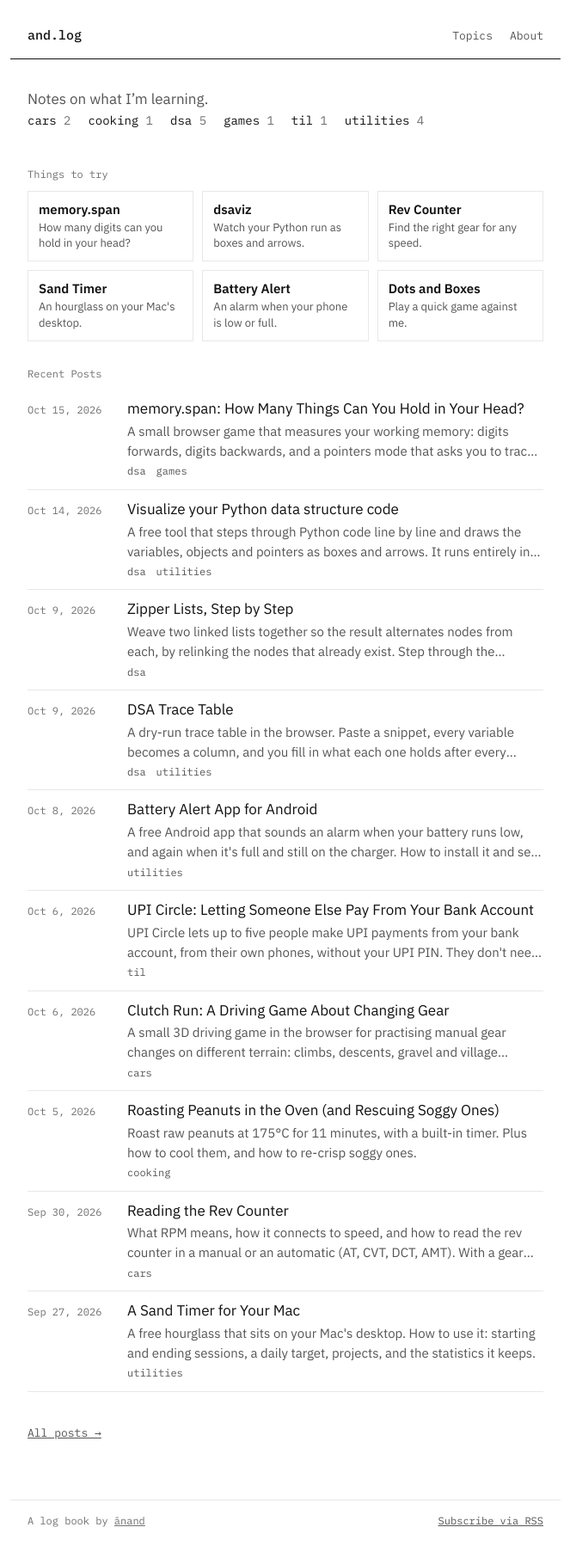
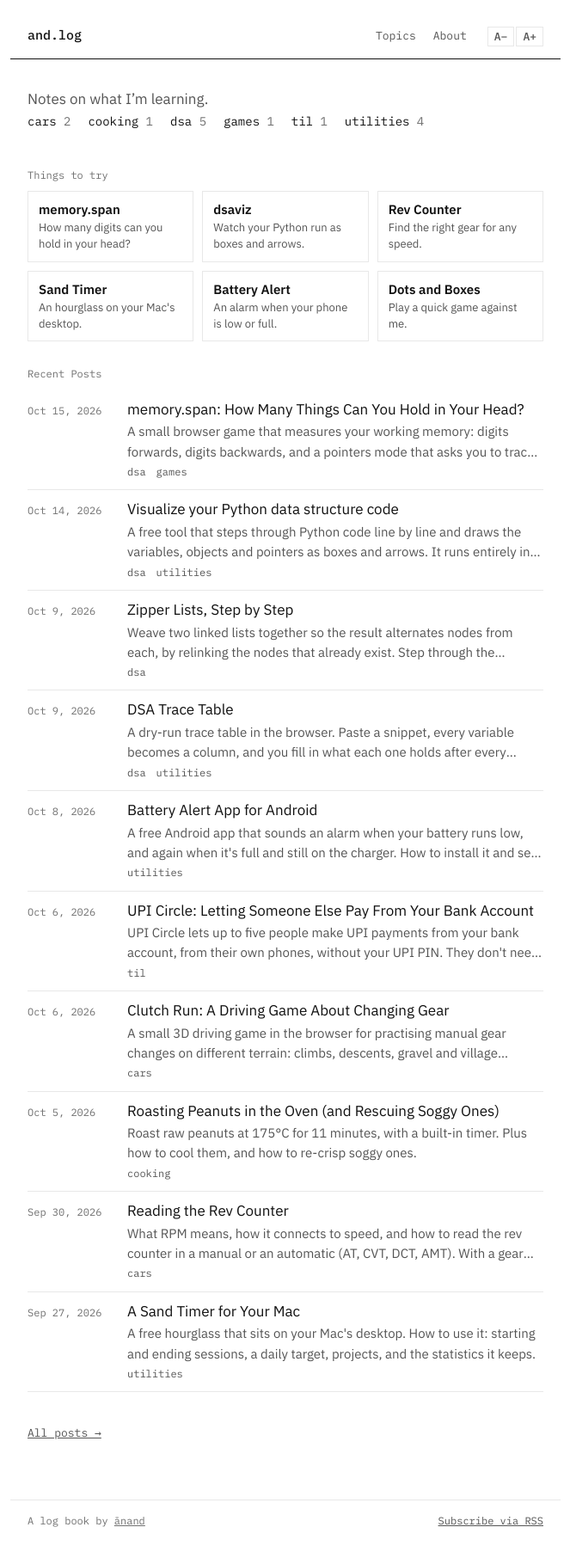
Before and after one commit to and/and.github.io, a Jekyll site: the page built from index.md, in a window 1280 px wide. Shown: the whole page at 86% size, without its empty margins (308-971 px from the left). Built offline with Jekyll 4.4.1, drawn with Linux system fonts in a browser that asks for light colours.

Commit message:
Add text size buttons that remember the choice
A- and A+ in the header step the root font size from 87.5% to 150%
of the browser default. The choice is saved in localStorage and applied
before the page draws. Layout font sizes are now in rem so they scale,
and the header wraps on narrow screens at large sizes.

Co-Authored-By: Claude Opus 5.5 <noreply@anthropic.com>

```diff
--- a/_layouts/default.html
+++ b/_layouts/default.html
@@ -8,6 +8,10 @@
   <link rel="preconnect" href="https://fonts.googleapis.com">
   <link rel="preconnect" href="https://fonts.gstatic.com" crossorigin>
   <link href="https://fonts.googleapis.com/css2?family=IBM+Plex+Mono:wght@400;500&family=IBM+Plex+Sans:ital,wght@0,400;0,500;0,600;1,400&display=swap" rel="stylesheet">
+<script>
+  // Text size: steps of 12.5% of the browser's own default, saved per browser.
+  try{var z=parseFloat(localStorage.getItem('textScale'));if(z>=.875&&z<=1.5)document.documentElement.style.fontSize=(z*100)+'%';}catch(e){}
+</script>
 <style>
 :root{
   --bg:#ffffff;--text:#111111;--muted:#555555;--faint:#707070;--rule:#e8e8e8;--subtle:#f6f6f6;--mark:#ffe14d;
@@ -16,46 +20,52 @@
   --max-width:640px;
 }
 *{margin:0;padding:0;box-sizing:border-box}
-body{font-family:var(--font);background:var(--bg);color:var(--text);font-size:17px;line-height:1.7;-webkit-font-smoothing:antialiased;text-rendering:optimizeLegibility}
+html{font-size:100%}
+body{font-family:var(--font);background:var(--bg);color:var(--text);font-size:1.0625rem;line-height:1.7;-webkit-font-smoothing:antialiased;text-rendering:optimizeLegibility}
 a{color:inherit}
 .container{max-width:var(--max-width);margin:0 auto;padding:0 20px}
 
 header.site-header{padding:28px 0 0}
-.header-content{display:flex;justify-content:space-between;align-items:baseline;max-width:var(--max-width);margin:0 auto;padding:0 20px 14px;border-bottom:1px solid var(--text)}
-.site-title{font-family:var(--mono);font-size:15px;font-weight:500;color:var(--text);text-decoration:none}
+.header-content{display:flex;flex-wrap:wrap;gap:8px 20px;justify-content:space-between;align-items:baseline;max-width:var(--max-width);margin:0 auto;padding:0 20px 14px;border-bottom:1px solid var(--text)}
+.site-title{font-family:var(--mono);font-size:0.9375rem;font-weight:500;color:var(--text);text-decoration:none}
 .site-title:hover{color:var(--muted)}
-.site-nav{display:flex;gap:20px;font-family:var(--mono);font-size:13px}
+.site-nav{display:flex;gap:20px;font-family:var(--mono);font-size:0.8125rem}
 .site-nav a{color:var(--muted);text-decoration:none}
 .site-nav a:hover{color:var(--text)}
 .nav-trigger,.menu-icon{display:none}
+.text-size{display:flex;gap:2px;margin-left:4px}
+.text-size button{font:500 .8125rem/1 var(--mono);color:var(--muted);background:none;border:1px solid var(--rule);padding:4px 7px;cursor:pointer}
+.text-size button:hover{color:var(--text);border-color:var(--text)}
+.text-size button:disabled{color:var(--faint);opacity:.5;border-color:var(--rule);cursor:default}
+.text-size button:focus-visible{outline:2px solid var(--text);outline-offset:1px}
 
 .hero{padding:0 0 4px}
 .visually-hidden{position:absolute;width:1px;height:1px;overflow:hidden;clip:rect(0 0 0 0);white-space:nowrap}
-.page-heading{font-size:30px;font-weight:600;line-height:1.2;letter-spacing:-.02em;margin-bottom:10px}
-.page-description{font-size:17px;color:var(--muted)}
+.page-heading{font-size:1.875rem;font-weight:600;line-height:1.2;letter-spacing:-.02em;margin-bottom:10px}
+.page-description{font-size:1.0625rem;color:var(--muted)}
 
 .posts-section{padding:28px 0 8px}
-.section-heading,.post-list-heading{display:block;font-family:var(--mono);font-size:12px;font-weight:400;color:var(--faint);margin:0 0 8px}
+.section-heading,.post-list-heading{display:block;font-family:var(--mono);font-size:0.75rem;font-weight:400;color:var(--faint);margin:0 0 8px}
 .post-list{list-style:none;margin-bottom:32px}
 .post-list li,.post-item{padding:10px 0;border-bottom:1px solid var(--rule)}
 .post-list .post-link{display:flex;align-items:baseline;gap:20px;text-decoration:none}
-.post-meta{font-family:var(--mono);font-size:12px;color:var(--faint);white-space:nowrap;flex-shrink:0;min-width:96px;font-variant-numeric:tabular-nums}
+.post-meta{font-family:var(--mono);font-size:0.75rem;color:var(--faint);white-space:nowrap;flex-shrink:0;min-width:96px;font-variant-numeric:tabular-nums}
 .post-list h3{flex:1;margin:0}
-.post-title{font-size:17px;font-weight:400;line-height:1.45;color:var(--text)}
+.post-title{font-size:1.0625rem;font-weight:400;line-height:1.45;color:var(--text)}
 .post-link{color:inherit;text-decoration:none;display:block}
 .post-link:hover .post-title{text-decoration:underline;text-decoration-thickness:1px;text-underline-offset:3px}
 .more-posts{margin-top:12px}
-.more-link{font-family:var(--mono);font-size:13px;color:var(--muted)}
+.more-link{font-family:var(--mono);font-size:0.8125rem;color:var(--muted)}
 
 .page-content{padding:32px 0}
 .post-header{margin-bottom:32px}
-.post-header .post-title,.post .post-title{font-size:34px;font-weight:600;line-height:1.15;letter-spacing:-.025em;margin-bottom:10px}
-.post-header .post-meta{font-size:12px}
+.post-header .post-title,.post .post-title{font-size:2.125rem;font-weight:600;line-height:1.15;letter-spacing:-.025em;margin-bottom:10px}
+.post-header .post-meta{font-size:0.75rem}
 .post-content{max-width:640px}
 .post-content p,.post-content ul,.post-content ol{margin-bottom:18px}
 .post-content ul,.post-content ol{padding-left:1.2em}
-.post-content h2{font-size:22px;font-weight:600;letter-spacing:-.01em;line-height:1.3;margin:40px 0 10px}
-.post-content h3{font-size:18px;font-weight:600;line-height:1.35;margin:28px 0 8px}
+.post-content h2{font-size:1.375rem;font-weight:600;letter-spacing:-.01em;line-height:1.3;margin:40px 0 10px}
+.post-content h3{font-size:1.125rem;font-weight:600;line-height:1.35;margin:28px 0 8px}
 .post-content a{text-decoration:underline;text-decoration-thickness:1px;text-underline-offset:3px}
 .post-content a:hover{background:var(--mark)}
 .post-content img{max-width:100%;height:auto}
@@ -63,8 +73,8 @@ header.site-header{padding:28px 0 0}
 .about-me img{display:block;border-radius:50%;border:1px solid var(--rule)}
 .about-me a:hover{background:none}
 .about-me p{margin:0}
-.about-name{font-size:22px;font-weight:600;letter-spacing:-.01em}
-.about-link{font-family:var(--mono);font-size:13px}
+.about-name{font-size:1.375rem;font-weight:600;letter-spacing:-.01em}
+.about-link{font-family:var(--mono);font-size:0.8125rem}
 .post-content blockquote{border-left:2px solid var(--text);padding-left:16px;color:var(--muted);margin-bottom:18px}
 .post-content table{border-collapse:collapse;width:100%;margin:0 0 18px;font-size:.95em}
 .post-content th,.post-content td{border:1px solid var(--rule);padding:8px 12px;text-align:left;vertical-align:top}
@@ -81,45 +91,45 @@ pre code{padding:0;background:transparent;font-size:1em}
 .highlight .err,.highlight .gr,.highlight .gt{color:#b00020}
 
 .site-footer{margin-top:24px}
-.footer-content{display:flex;justify-content:space-between;align-items:center;gap:12px;max-width:var(--max-width);margin:0 auto;padding:14px 20px 40px;border-top:1px solid var(--rule);font-family:var(--mono);font-size:12px;color:var(--faint)}
+.footer-content{display:flex;justify-content:space-between;align-items:center;gap:12px;max-width:var(--max-width);margin:0 auto;padding:14px 20px 40px;border-top:1px solid var(--rule);font-family:var(--mono);font-size:0.75rem;color:var(--faint)}
 .rss-link,.rss-subscribe a{color:var(--muted)}
-.rss-subscribe{font-family:var(--mono);font-size:12px;color:var(--faint);margin-top:8px}
+.rss-subscribe{font-family:var(--mono);font-size:0.75rem;color:var(--faint);margin-top:8px}
 
 .post-list-pinned{margin-bottom:32px}
 .post-item-pinned{padding:12px 0;border-bottom:1px solid var(--rule)}
 .pinned-card-header{display:flex;justify-content:space-between;align-items:center;margin-bottom:4px}
-.label{font-family:var(--mono);font-size:11px;padding:1px 6px}
+.label{font-family:var(--mono);font-size:0.6875rem;padding:1px 6px}
 .label-blue{background:var(--mark);color:var(--text)}
-.pinned-card-excerpt{margin-top:6px;color:var(--muted);font-size:15px;line-height:1.6}
+.pinned-card-excerpt{margin-top:6px;color:var(--muted);font-size:0.9375rem;line-height:1.6}
 
 .post-row{display:flex;align-items:baseline;gap:20px}
 .post-main{flex:1;min-width:0}
-.post-topics{display:flex;flex-wrap:wrap;gap:4px 12px;margin-top:2px;font-family:var(--mono);font-size:12px}
-.post-excerpt{margin:2px 0 0;font-size:15px;line-height:1.55;color:var(--muted);display:-webkit-box;-webkit-box-orient:vertical;-webkit-line-clamp:2;line-clamp:2;overflow:hidden}
+.post-topics{display:flex;flex-wrap:wrap;gap:4px 12px;margin-top:2px;font-family:var(--mono);font-size:0.75rem}
+.post-excerpt{margin:2px 0 0;font-size:0.9375rem;line-height:1.55;color:var(--muted);display:-webkit-box;-webkit-box-orient:vertical;-webkit-line-clamp:2;line-clamp:2;overflow:hidden}
 .try-section{padding-top:28px}
 .try-grid{list-style:none;display:grid;grid-template-columns:repeat(3,minmax(0,1fr));gap:10px}
 .try-card{display:flex;flex-direction:column;gap:2px;height:100%;padding:10px 12px;border:1px solid var(--rule);text-decoration:none}
 .try-card:hover{border-color:var(--text)}
-.try-name{font-weight:600;font-size:15px;line-height:1.4}
-.try-line{font-size:13px;line-height:1.45;color:var(--muted)}
+.try-name{font-weight:600;font-size:0.9375rem;line-height:1.4}
+.try-line{font-size:0.8125rem;line-height:1.45;color:var(--muted)}
 .post-topics a{color:var(--muted);text-decoration:none}
 .post-topics a:hover{color:var(--text);text-decoration:underline;text-underline-offset:3px}
 .post-header .post-topics{margin-top:6px}
-.topic-index{display:flex;flex-wrap:wrap;gap:6px 20px;font-family:var(--mono);font-size:14px;padding-bottom:8px}
+.topic-index{display:flex;flex-wrap:wrap;gap:6px 20px;font-family:var(--mono);font-size:0.875rem;padding-bottom:8px}
 .topic-index a{text-decoration:none}
 .topic-index a:hover{text-decoration:underline;text-underline-offset:3px}
 .topic-index span{color:var(--faint)}
 .topic-block{padding-top:28px;scroll-margin-top:12px}
-.topic-block h2{display:inline-block;font-family:var(--mono);font-size:15px;font-weight:500;margin-bottom:8px}
+.topic-block h2{display:inline-block;font-family:var(--mono);font-size:0.9375rem;font-weight:500;margin-bottom:8px}
 .topic-block h2 span{color:var(--faint);font-weight:400;margin-left:6px}
 .topic-block:target h2{background:var(--mark)}
 
 @media (max-width:600px){
-  body{font-size:16px}
+  body{font-size:1rem}
   .post-list .post-link,.post-row{flex-direction:column;gap:2px}
   .try-grid{grid-template-columns:repeat(2,minmax(0,1fr))}
-  .post-header .post-title,.post .post-title{font-size:28px}
-  .page-heading{font-size:26px}
+  .post-header .post-title,.post .post-title{font-size:1.75rem}
+  .page-heading{font-size:1.625rem}
   .footer-content{flex-direction:column;align-items:flex-start}
 }
 </style>
@@ -140,6 +150,10 @@ pre code{padding:0;background:transparent;font-size:1em}
     <nav class="site-nav">
       <a href="{{ "/topics/" | relative_url }}">Topics</a>
       <a href="{{ "/about/" | relative_url }}">About</a>
+      <span class="text-size" role="group" aria-label="Text size">
+        <button type="button" data-step="-1" aria-label="Smaller text" title="Smaller text">A−</button>
+        <button type="button" data-step="1" aria-label="Larger text" title="Larger text">A+</button>
+      </span>
     </nav>
   </div>
 </header>
@@ -154,5 +168,19 @@ pre code{padding:0;background:transparent;font-size:1em}
     <a href="{{ "/feed.xml" | relative_url }}" class="rss-link">Subscribe via RSS</a>
   </div>
 </footer>
+<script>
+(function(){
+  var steps=[.875,1,1.125,1.25,1.375,1.5],root=document.documentElement,btns=document.querySelectorAll('.text-size button');
+  function get(){try{var z=parseFloat(localStorage.getItem('textScale'));return steps.indexOf(z)>=0?z:1;}catch(e){return 1;}}
+  function show(z){root.style.fontSize=(z*100)+'%';btns[0].disabled=z===steps[0];btns[1].disabled=z===steps[steps.length-1];}
+  var cur=get();show(cur);
+  btns.forEach(function(b){b.addEventListener('click',function(){
+    var i=Math.max(0,Math.min(steps.length-1,steps.indexOf(cur)+Number(b.dataset.step)));
+    cur=steps[i];
+    try{localStorage.setItem('textScale',cur);}catch(e){}
+    show(cur);
+  });});
+})();
+</script>
 </body>
 </html>
```
